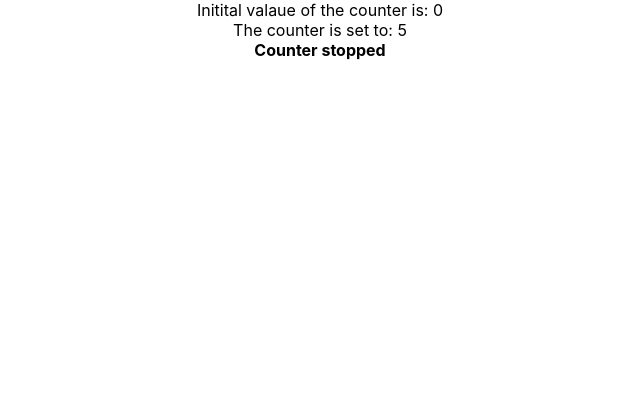
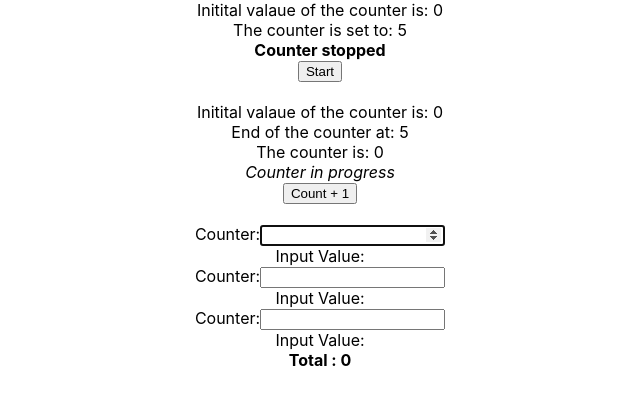
Before and after one commit to nhattan96/master-react-5-days, a React (Create React App) app: page / in a window 1280 px wide. Shown: the top 404 px of the page, without its empty margins (320-960 px from the left). Built offline with nearby package versions, Linux system fonts and the light colour scheme.

Commit message:
complete-day-3

```diff
--- a/src/App.jsx
+++ b/src/App.jsx
@@ -1,10 +1,28 @@
+import { useState } from "react";
 import "./App.css";
 import Counter from "./components/counter/counter";
+import CounterClick from "./components/counter/counterClick";
+import CounterInput from "./components/counter/counterInput";
 
 function App() {
+  const [total, setTotal] = useState(0);
+
   return (
     <div className="App">
+      {/* Know how to use useEffect */}
       <Counter init="0" end="5"></Counter> <br />
+      <br />
+
+      {/* Know how to use useRef */}
+      <CounterClick init="0" end="5"></CounterClick>
+      <br />
+
+      {/* Know how to pass param from child to parent */}
+      <CounterInput focus type="number" setTotal={setTotal}></CounterInput>
+      <CounterInput type="number" setTotal={setTotal}></CounterInput>
+      <CounterInput type="number" setTotal={setTotal}></CounterInput>
+      <br />
+      <b>Total : {total}</b>
     </div>
   );
 }
--- a/src/components/counter/counter.jsx
+++ b/src/components/counter/counter.jsx
@@ -20,6 +20,10 @@ const Counter = (props) => {
     };
   });
 
+  const restart = () => {
+    setCount((prev) => init);
+  };
+
   return (
     <>
       Initital valaue of the counter is: {init}
@@ -27,7 +31,11 @@ const Counter = (props) => {
       The counter is set to: {count}
       <br />
       {end && count >= end ? (
-        <b>Counter stopped</b>
+        <>
+          <b>Counter stopped</b>
+          <br />
+          <button onClick={restart}>Start</button>
+        </>
       ) : (
         <i>Counter in progress</i>
       )}
--- /dev/null
+++ b/src/components/counter/counterClick.jsx
@@ -0,0 +1,34 @@
+import { useState } from "react";
+
+const CounterClick = (props) => {
+  let init = parseInt(props.init || 0);
+  let end = parseInt(props.end || 0);
+
+  const [count, setCount] = useState(init);
+
+  const incr = () => {
+    setCount((prev) => prev + 1);
+  };
+
+  return (
+    <>
+      Initital valaue of the counter is: {init}
+      <br />
+      End of the counter at: {end}
+      <br />
+      The counter is: {count}
+      <br />
+      {count < end ? (
+        <>
+          <i>Counter in progress</i>{" "}
+          <br />
+          <button onClick={incr}>Count + 1</button>
+        </>
+      ) : (
+        <><b>Counter stopped</b></>
+      )}
+    </>
+  );
+};
+
+export default CounterClick;
--- /dev/null
+++ b/src/components/counter/counterInput.jsx
@@ -0,0 +1,36 @@
+import { useState, useEffect, useRef } from "react";
+
+const CounterInput = (props) => {
+  const [value, setValue] = useState("");
+
+  // use Ref
+  const refCounter = useRef();
+
+  const onChangeCounter = (event) => {
+    const newValue = parseInt(event.target.value || 0);
+    setValue((prev) => newValue);
+
+    props.setTotal((total) => total - value); // Subtract old value
+    props.setTotal((total) => total + newValue); // Add new value
+  };
+
+  useEffect(() => {
+    if (props.focus) {
+      refCounter.current.focus();
+    }
+
+    return () => {};
+  }, [props.focus]);
+
+  return (
+    <>
+      <br />
+      Counter:
+      <input type={props.type} onChange={onChangeCounter} ref={refCounter} />
+      <br />
+      Input Value: {value}
+    </>
+  );
+};
+
+export default CounterInput;
```
